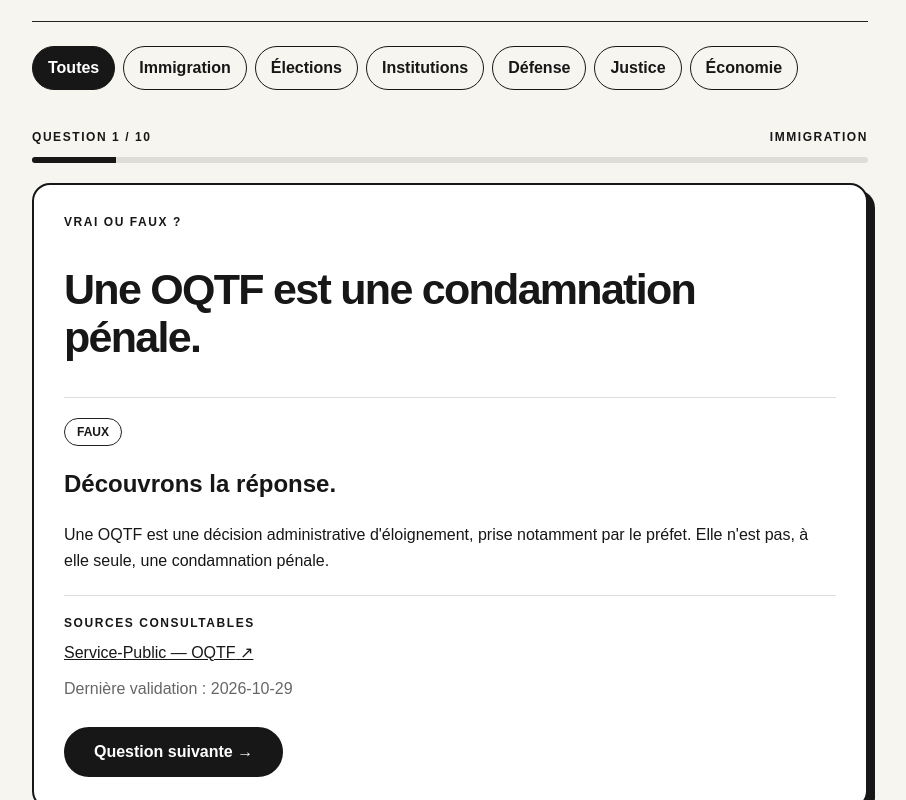
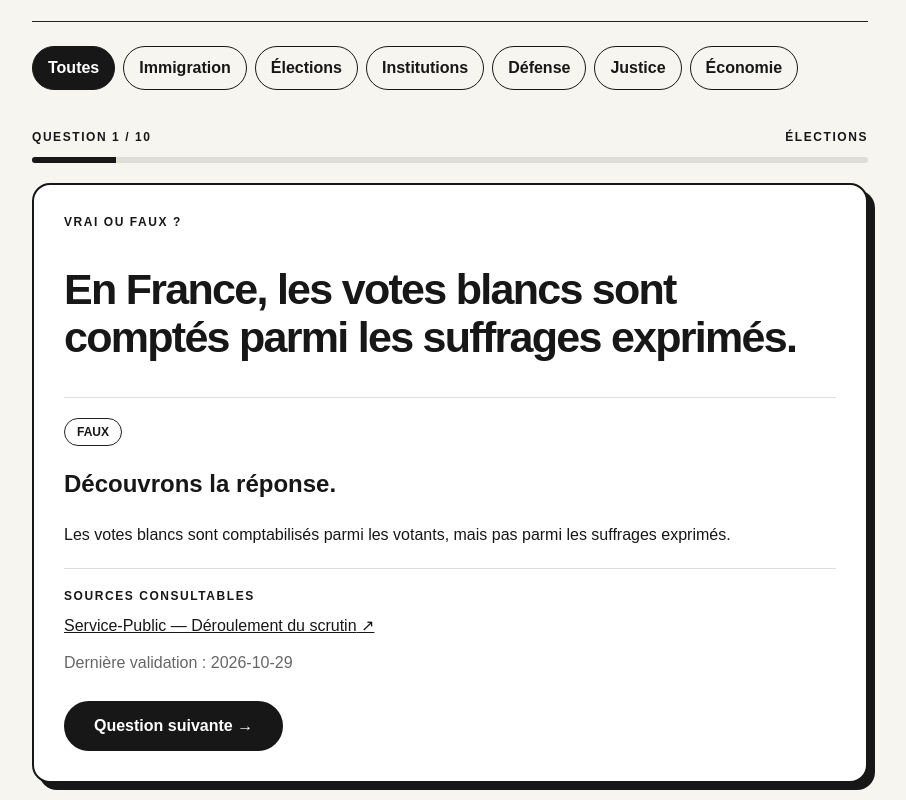
Before and after one commit to axeligato/Decrypte, a Next.js app: page / in a window 1280 px wide. Both pictures are taken after a click on the button "Je ne sais pas". Shown: the part 523-1323 px from the top of the page, without its empty margins (190-1096 px from the left). Built offline with nearby package versions, Linux system fonts and the light colour scheme.

Commit message:
feat: shuffle cards per session and sticky next button

```diff
--- a/app/page.tsx
+++ b/app/page.tsx
@@ -5,12 +5,25 @@ import { playableCards } from '../lib/cards';
 type Answer = 'true' | 'false' | 'unknown';
 type Result = { id: string; answer: Answer; correct: boolean | null };
 const SESSION_SIZE = 10;
+function shuffle<T>(items: readonly T[], seed: number): T[] {
+  const copy = [...items];
+  let state = seed >>> 0;
+  for (let i = copy.length - 1; i > 0; i--) {
+    state = (Math.imul(state, 1664525) + 1013904223) >>> 0;
+    const j = state % (i + 1);
+    [copy[i], copy[j]] = [copy[j], copy[i]];
+  }
+  return copy;
+}
 
 export default function Home() {
   const [session, setSession] = useState(0);
+  const [shuffleSeed, setShuffleSeed] = useState(0);
+  useEffect(() => { setShuffleSeed(Math.floor(Math.random() * 0xFFFFFFFF)); }, []);
+  function newShuffle() { setShuffleSeed(Math.floor(Math.random() * 0xFFFFFFFF)); }
   const [category, setCategory] = useState('Toutes');
   const categories = useMemo(() => ['Toutes', ...Array.from(new Set(playableCards.map(card => card.category)))], []);
-  const filteredCards = useMemo(() => category === 'Toutes' ? playableCards : playableCards.filter(card => card.category === category), [category]);
+  const filteredCards = useMemo(() => shuffle(category === 'Toutes' ? playableCards : playableCards.filter(card => card.category === category), shuffleSeed), [category, shuffleSeed]);
   const [index, setIndex] = useState(0);
   const [answer, setAnswer] = useState<Answer | null>(null);
   const [results, setResults] = useState<Result[]>([]);
@@ -40,20 +53,21 @@ export default function Home() {
   const answered = results.filter(r => r.correct !== null).length;
   function next() { setAnswer(null); setIndex(i => i + 1); }
   function reset() { setIndex(0); setAnswer(null); setResults([]); }
+  function replay() { reset(); setSession(0); newShuffle(); }
   return <main>
     <header className="topbar"><span className="brand">FACT UP<span className="accent">.</span></span><span className="topbar-label">LES FAITS DERRIÈRE LES DÉBATS</span></header>
     <section className="hero"><div className="eyebrow">S'informer sans se faire influencer</div><h1>On en parle.<br/>On vérifie.</h1><p className="intro">Des affirmations à explorer, des réponses expliquées et des sources à consulter.</p></section>
-    {playableCards.length > 0 && <nav className="category-nav" aria-label="Choisir un thème">{categories.map(item => <button key={item} aria-pressed={category === item} className={category === item ? 'active' : ''} onClick={() => {setCategory(item);setSession(0);setIndex(0);setAnswer(null);setResults([]);}}>{item}</button>)}</nav>}
+    {playableCards.length > 0 && <nav className="category-nav" aria-label="Choisir un thème">{categories.map(item => <button key={item} aria-pressed={category === item} className={category === item ? 'active' : ''} onClick={() => {setCategory(item);setSession(0);reset();newShuffle();}}>{item}</button>)}</nav>}
     {playableCards.length === 0 ? <section className="empty" role="status"><span className="pill">Vérification éditoriale en cours</span><h2>Les premières cartes se préparent.</h2><p>Le jeu s'ouvrira quand les premières affirmations auront passé la revue de leurs sources, dates et formulations. Aucun résultat ne sera inventé pour remplir la session.</p><p className="muted">L'interface est prête ; le contenu reste en validation.</p></section> :
     deck.length === 0 ? <section className="empty" role="status"><h2>Toutes les cartes de ce thème sont terminées.</h2><p>Tu peux choisir un autre thème ou revenir à toutes les cartes.</p><button onClick={() => {setCategory('Toutes');setSession(0);reset();}}>Voir toutes les cartes</button></section> :
-    finished ? <section className="card results" aria-live="polite"><div className="eyebrow">Fin de session</div><h2>Merci d'avoir joué.</h2><p className="score">{correct}<span> / {answered}</span></p><p>Réponses correctes parmi les questions auxquelles tu as répondu. {results.length - answered} réponse(s) « Je ne sais pas ».</p><p className="muted">L'objectif est de découvrir les faits, pas de te noter.</p><div className="actions"><button onClick={reset}>Rejouer cette session</button>{filteredCards.length > (session+1)*SESSION_SIZE && <button className="secondary" onClick={() => {setSession(s => s+1);reset();}}>Session suivante</button>}</div></section> :
+    finished ? <section className="card results" aria-live="polite"><div className="eyebrow">Fin de session</div><h2>Merci d'avoir joué.</h2><p className="score">{correct}<span> / {answered}</span></p><p>Réponses correctes parmi les questions auxquelles tu as répondu. {results.length - answered} réponse(s) « Je ne sais pas ».</p><p className="muted">L'objectif est de découvrir les faits, pas de te noter.</p><div className="actions"><button onClick={replay}>Rejouer avec un nouvel ordre</button>{filteredCards.length > (session+1)*SESSION_SIZE && <button className="secondary" onClick={() => {setSession(s => s+1);reset();}}>Session suivante</button>}</div></section> :
     card ? <section className="play-area" aria-label="Question du jeu">
       <div className="progress-label"><span>QUESTION {index+1} / {deck.length}</span><span>{card.category.toUpperCase()}</span></div>
       <div className="progress" role="progressbar" aria-valuenow={index+1} aria-valuemin={1} aria-valuemax={deck.length} aria-label="Progression de la session"><div style={{width:`${(index+1)/deck.length*100}%`}}/></div>
       <article className="card" onTouchStart={e => {const t=e.touches[0];touchStart.current={x:t.clientX,y:t.clientY};}} onTouchEnd={e => {if(answer!==null || !touchStart.current)return;const t=e.changedTouches[0];const dx=t.clientX-touchStart.current.x;const dy=t.clientY-touchStart.current.y;touchStart.current=null;if(Math.abs(dx)>85 && Math.abs(dx)>Math.abs(dy)*1.5) choose(dx>0?'true':'false');}}>
         <div className="eyebrow">VRAI OU FAUX ?</div><h2>{card.claim}</h2>
         {answer === null ? <><p className="muted helper">Glisse vers la gauche pour Faux, vers la droite pour Vrai, ou utilise les boutons.</p><div className="actions answer-buttons"><button className="secondary" onClick={() => choose('false')}>← Faux</button><button onClick={() => choose('true')}>Vrai →</button></div><button className="unknown" onClick={() => choose('unknown')}>Je ne sais pas</button></> :
-        <div className="answer" aria-live="polite"><span className="pill">{card.answer ? 'VRAI' : 'FAUX'}</span><h3>{answer === 'unknown' ? 'Découvrons la réponse.' : (answer === 'true') === card.answer ? 'Bien vu !' : 'Voici ce que disent les faits.'}</h3><p>{card.explanation}</p><div className="sources"><div className="eyebrow">SOURCES CONSULTABLES</div>{card.sources.map(source=><p key={source.url}><a href={source.url} target="_blank" rel="noopener noreferrer">{source.label} ↗</a></p>)}<p className="muted">Dernière validation : {card.verifiedAt}</p></div><div className="actions"><button onClick={next}>{index === deck.length-1 ? 'Voir mon bilan' : 'Question suivante →'}</button></div></div>}
+        <div className="answer" aria-live="polite"><span className="pill">{card.answer ? 'VRAI' : 'FAUX'}</span><h3>{answer === 'unknown' ? 'Découvrons la réponse.' : (answer === 'true') === card.answer ? 'Bien vu !' : 'Voici ce que disent les faits.'}</h3><p>{card.explanation}</p><div className="sources"><div className="eyebrow">SOURCES CONSULTABLES</div>{card.sources.map(source=><p key={source.url}><a href={source.url} target="_blank" rel="noopener noreferrer">{source.label} ↗</a></p>)}<p className="muted">Dernière validation : {card.verifiedAt}</p></div><div className="actions reveal-next"><button onClick={next}>{index === deck.length-1 ? 'Voir mon bilan' : 'Question suivante →'}</button></div></div>}
       </article>
       <p className="keyboard-tip">Clavier : ← Faux · → Vrai · J Je ne sais pas · Entrée Suivant</p>
     </section> : null}
```
